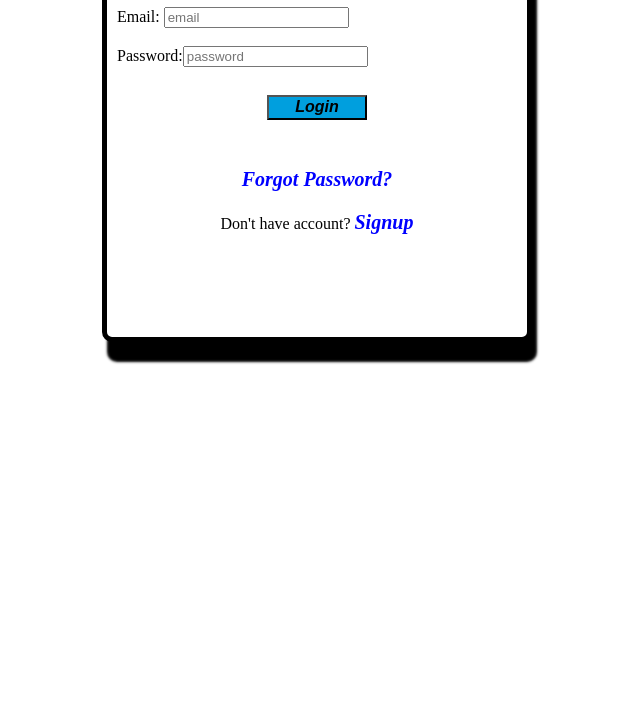
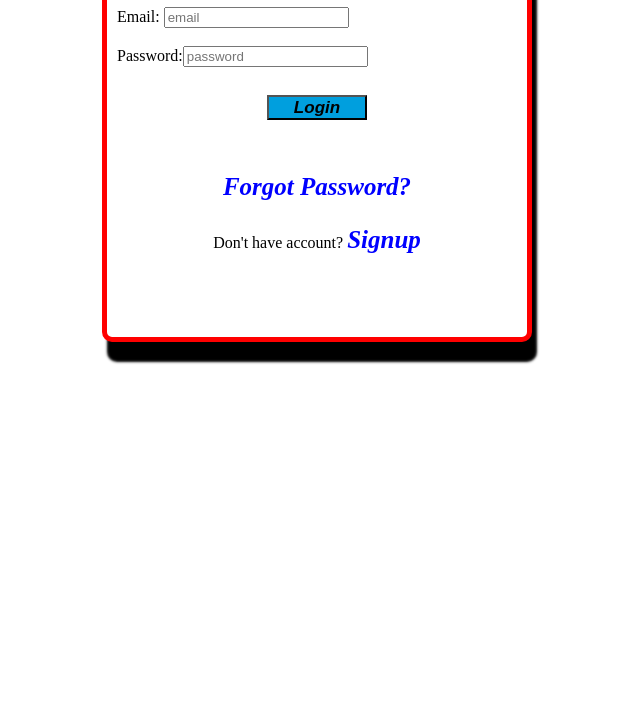
Before and after one commit to madhulatha86537/My-first-repo, a plain HTML site: page index.html in a window 1280 px wide. Shown: the part 98-800 px from the top of the page, without its empty margins (323-963 px from the left). Drawn offline with Linux system fonts and the light colour scheme.

```diff
--- a/index.html
+++ b/index.html
@@ -7,7 +7,7 @@
             width: 400px;
             height: 400px;
             background-color: white;
-            border: 5px solid black;
+            border: 5px solid red;
             padding: 10px;
             border-radius: 10px;
             margin: 10px auto;
@@ -15,7 +15,7 @@
         }
         div a:link{
             color: blue;
-            font-size: 20px;
+            font-size: 25px;
             font-style: italic;
             font-weight: bold;
             text-decoration: none;
@@ -24,7 +24,7 @@
             height: 25px;
             width: 100px;
             background-color:rgb(0, 159, 222);
-            font-size: 16px;
+            font-size: 17px;
             font-style: italic;
             font-weight: bold;
             justify-content: center;
@@ -43,4 +43,5 @@
         <p style="text-align: center;">Don't have account? <a href="signup.html">Signup</a></p>
     </div>
 </from>
+
 </html>
```
